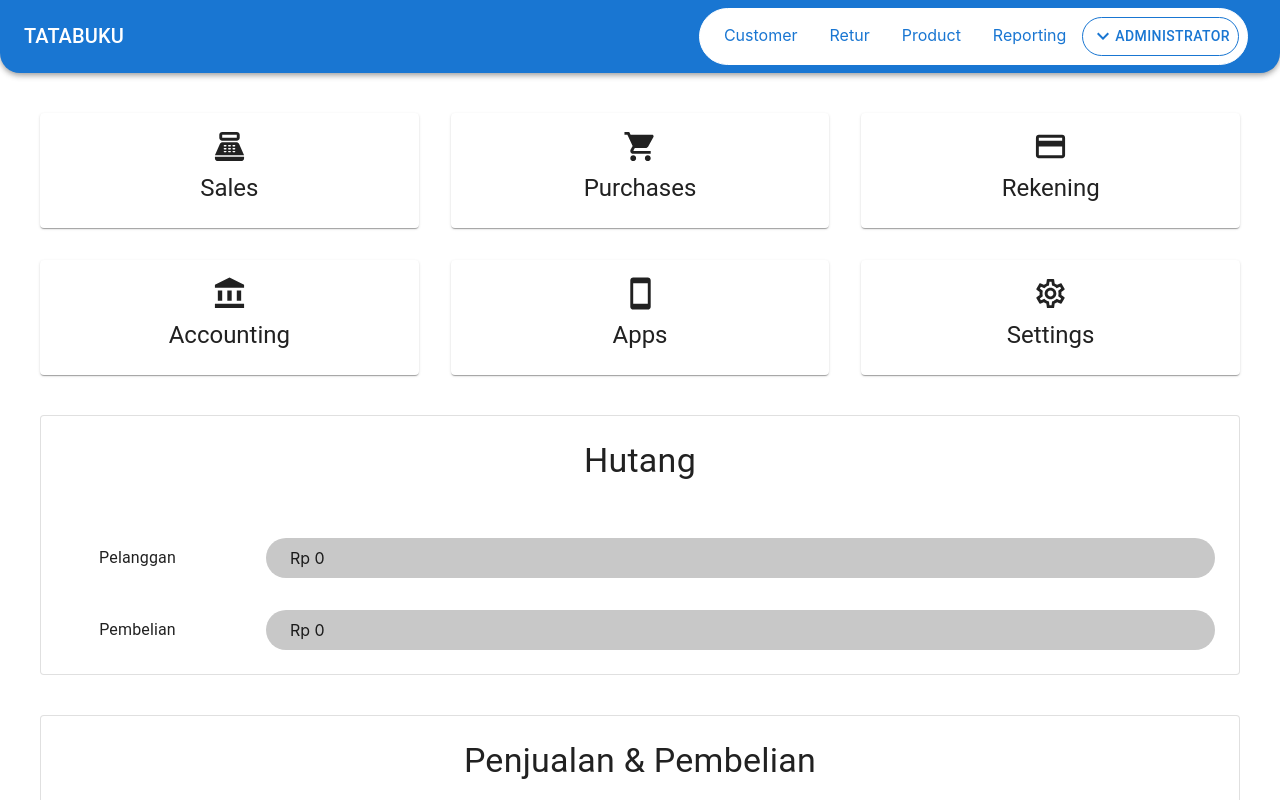
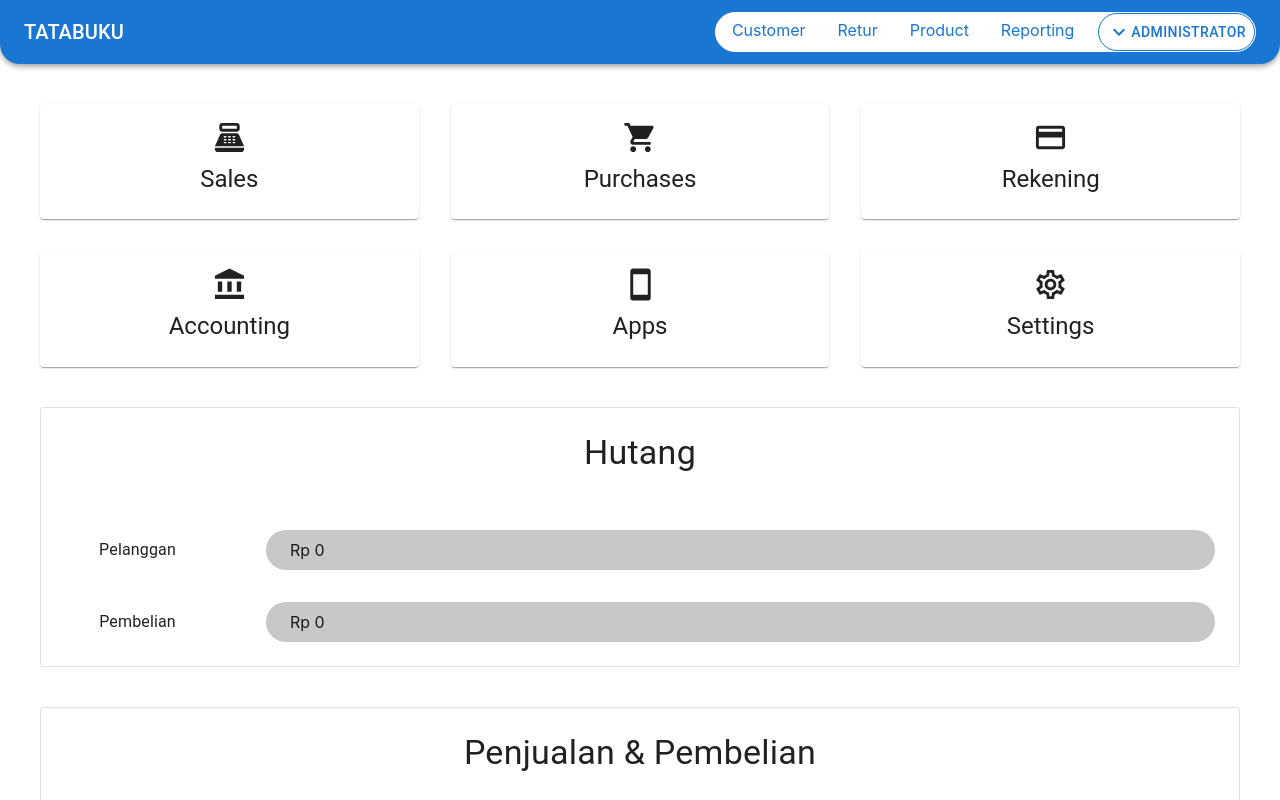
Before and after one commit to Freelance-TTB/frontend, a React (Create React App) app: page / in a window 1280 px wide. Shown: the top 800 px of the page. Built offline with nearby package versions, Linux system fonts and the light colour scheme; the HTML template or start-up script is replaced by a standard one.

Commit message:
edit navbar

```diff
--- a/src/components/Navbar.jsx
+++ b/src/components/Navbar.jsx
@@ -40,14 +40,13 @@ export default function Navbar() {
           >
             <MenuIcon />
           </IconButton> */}
+
           <Typography variant="h6" component="div" sx={{ flexGrow: 1 }}>
-            TATABUKU
+            <Link href="/" underline="none" sx={{color: 'white'}}>TATABUKU</Link>
           </Typography>
           <Box
             sx={{
               border: 1,
-              m: 1,
-              p: 1,
               bgcolor: 'white',
               borderRadius: 10
             }}
@@ -71,7 +70,7 @@ export default function Navbar() {
               aria-haspopup="true"
               aria-expanded={open ? 'true' : undefined}
               onClick={handleClick}
-              sx={{border: 1, borderRadius: 5}}
+              sx={{border: 1, borderRadius: 5, ml: 1}}
             >
               {(() => {
                 if (open) {
```
